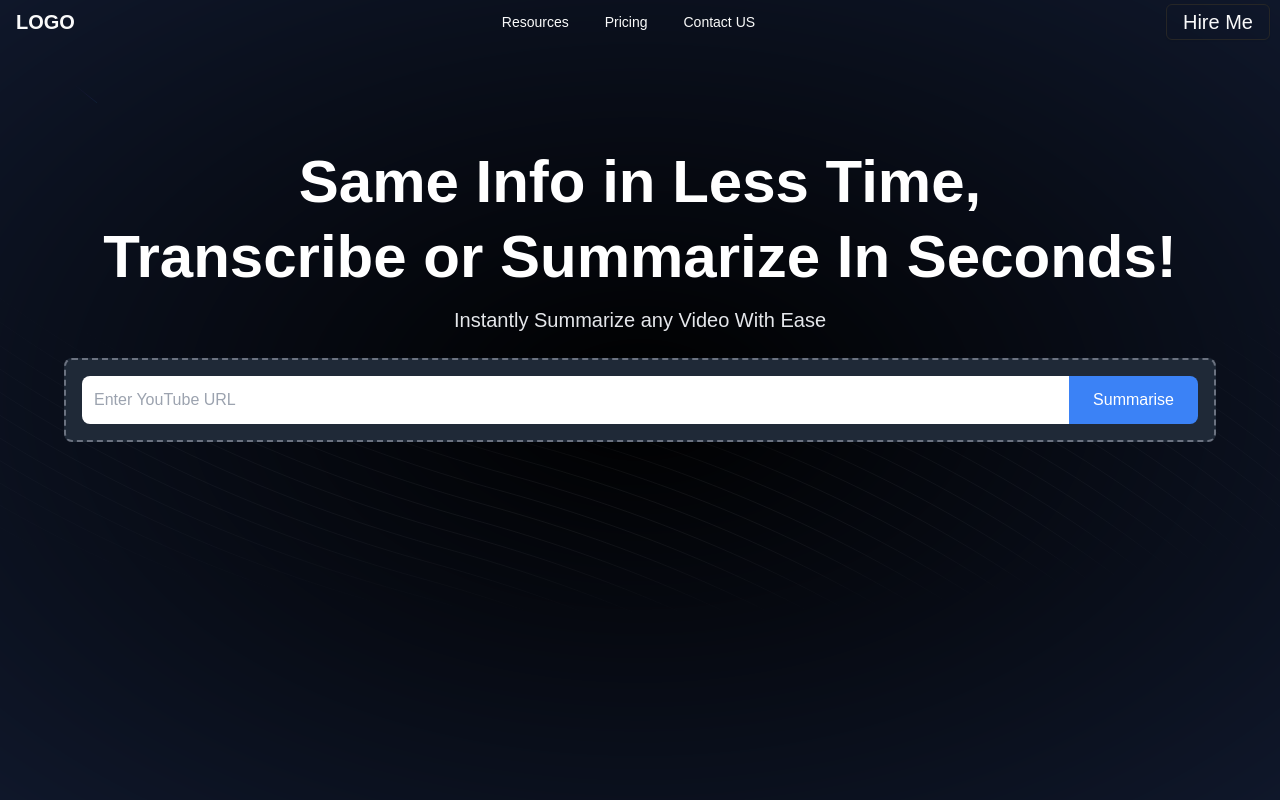
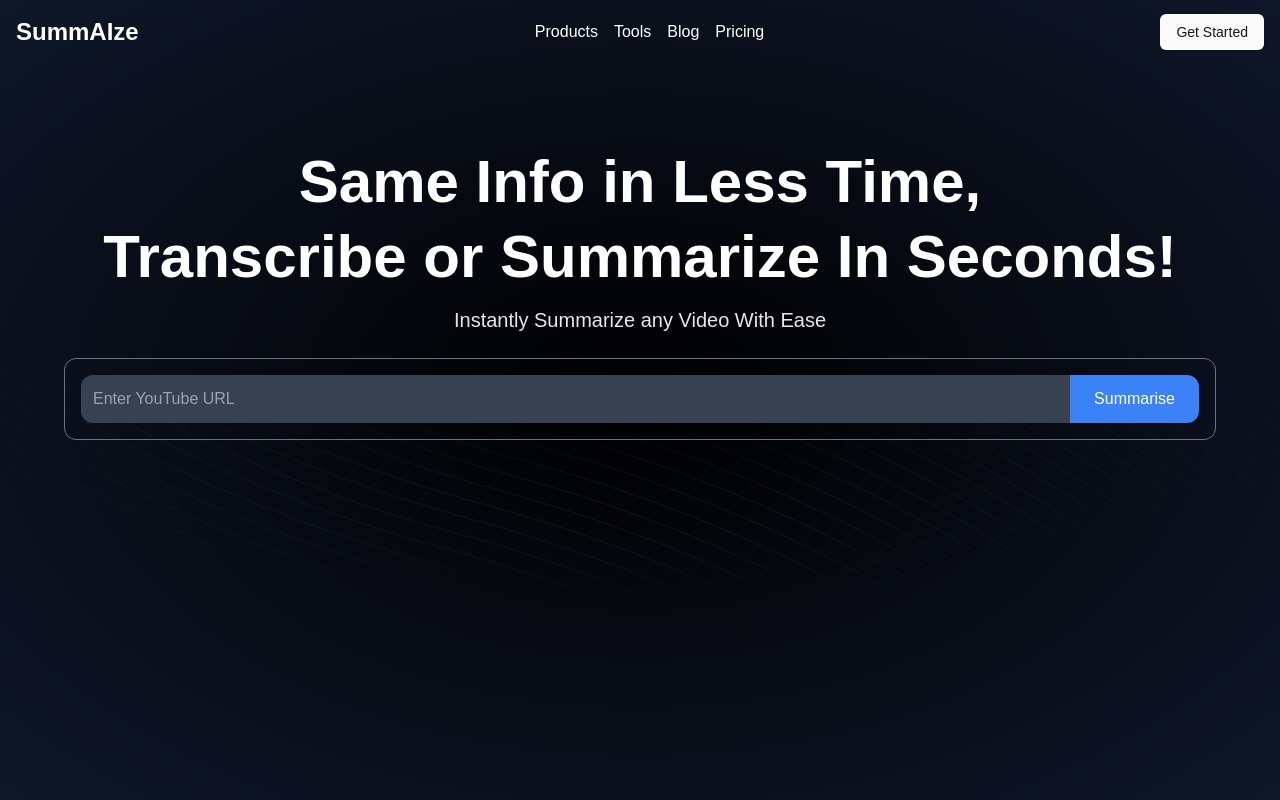
Before and after one commit to sandeshapparala/yt-gpt, a Next.js app: page / in a window 1280 px wide. Built offline with nearby package versions, Linux system fonts and the light colour scheme.

Commit message:
Created the tabs component and made the video page layout

```diff
--- a/app/globals.css
+++ b/app/globals.css
@@ -78,3 +78,25 @@ body {
     @apply bg-background text-foreground;
   }
 }
+
+
+/* Style for WebKit-based browsers (Chrome, Safari, Edge) */
+::-webkit-scrollbar {
+  width: 3px;  /* Width of the scrollbar */
+}
+
+/* Track of the scrollbar */
+::-webkit-scrollbar-track {
+  background: rgb(15 23 42);  /* The background color of the scrollbar track */
+}
+
+/* Handle of the scrollbar */
+::-webkit-scrollbar-thumb {
+  background: radial-gradient(circle, #a67bff 0%, #76c4ff 80%);
+  border-radius: 10px;  /* Rounded corners for the scrollbar thumb */
+}
+
+/* Optional: Add hover effect */
+::-webkit-scrollbar-thumb:hover {
+  background: radial-gradient(circle, red 0%, rgba(255,255,255,0) 80%);
+}
--- a/app/layout.tsx
+++ b/app/layout.tsx
@@ -30,7 +30,7 @@ export default function RootLayout({
   return (
     <html lang="en">
       <body
-        className={`${geistSans.variable} ${geistMono.variable} antialiased dark bg-slate-900` }
+        className={`${geistSans.variable} ${geistMono.variable} antialiased dark ` }
       >
         <Navbar/>
         <div className={""}>
--- a/app/video/[videoId]/components/SummaryTab.tsx
+++ b/app/video/[videoId]/components/SummaryTab.tsx
@@ -27,14 +27,14 @@ const SummaryTab = ({ videoId }: { videoId: string }) => {
         fetchSummary();
     }, [videoId]);
 
-    if (loading) return <div>Loading summary...</div>;
+    if (loading) return <div >Loading summary...</div>;
     if (error) return <div>{error}</div>;
 
     return (
         <div className="p-4">
             {/* Render the summary with markdown support if necessary */}
 
-            <div className="prose max-w-none">
+            <div className="prose max-w-none text-black">
                 <ReactMarkdown remarkPlugins={[remarkGfm]}>{summary}</ReactMarkdown>
             </div>
         </div>
--- a/app/video/[videoId]/components/Tabs.tsx
+++ b/app/video/[videoId]/components/Tabs.tsx
@@ -12,8 +12,8 @@ import SummaryTab from './SummaryTab';
 
 const VideoTabs = ({ videoId }: { videoId: string }) => {
     return (
-        <Tabs defaultValue="transcript" className="w-full">
-            <TabsList>
+        <Tabs defaultValue="transcript" className="w-full text-black">
+            <TabsList className={"bg-gray-800 rounded-t-lg h-12 px-5 w-full sticky top-0"}>
                 <TabsTrigger value="transcript">Transcript</TabsTrigger>
                 <TabsTrigger value="summary">Summary</TabsTrigger>
                 <TabsTrigger value="mindmap">Mindmap</TabsTrigger>
--- a/app/video/[videoId]/components/TranscriptTab.tsx
+++ b/app/video/[videoId]/components/TranscriptTab.tsx
@@ -39,7 +39,7 @@ const TranscriptTab: React.FC<TranscriptProps> = ({ videoId }) => {
 
     return (
         <div className="p-4">
-            <pre className="whitespace-pre-wrap">{transcript}</pre>
+            <pre className="whitespace-pre-wrap text-black">{transcript}</pre>
         </div>
     );
 };
--- a/app/video/[videoId]/components/VideoDetails.tsx
+++ b/app/video/[videoId]/components/VideoDetails.tsx
@@ -19,8 +19,8 @@ const VideoDetails = ({ videoId }: { videoId: string }) => {
 
     return (
         <div className="mt-4">
-            <h1 className="text-2xl font-bold">{videoDetails.title}</h1>
-            <p className="text-gray-400">{videoDetails.channel}</p>
+            <h1 className="text-xl font-bold text-black pb-3">{videoDetails.title}</h1>
+            <p className="text-gray-700 ">Channel: {videoDetails.channel}</p>
 
 
 
--- a/components/InputForm.tsx
+++ b/components/InputForm.tsx
@@ -28,15 +28,15 @@ const InputForm = () => {
     };
 
     return (
-        <form onSubmit={handleSubmit} className="flex items-center border-2 border-dashed border-gray-500 p-4 rounded-lg bg-gray-800 w-full max-w-6xl mx-auto mt-6">
+        <form onSubmit={handleSubmit} className="flex items-center border-[1px] border-solid border-gray-500 p-4 rounded-xl bg-transparent w-full max-w-6xl mx-auto mt-6">
             <input
                 type="text"
                 placeholder="Enter YouTube URL"
                 value={url}
                 onChange={(e) => setUrl(e.target.value)}
-                className="flex-grow p-3 text-black rounded-l-lg outline-none w-full "
+                className="flex-grow p-3 text-white rounded-l-xl outline-none w-full bg-gray-700"
             />
-            <button type="submit" className={"bg-blue-500 text-white px-6 py-3 rounded-r-lg hover:bg-blue-600 active:bg-blue-700 transition-all duration-300 ease-in-out"}>Summarise</button>
+            <button type="submit" className={"bg-blue-500 text-white px-6 py-3 rounded-r-xl hover:bg-blue-600 active:bg-blue-700 transition-all duration-300 ease-in-out"}>Summarise</button>
         </form>
     );
 };
--- a/components/Navbar.tsx
+++ b/components/Navbar.tsx
@@ -2,90 +2,76 @@
 
 import * as React from "react"
 import Link from "next/link"
+import { Menu } from "lucide-react"
 
-import { cn } from "@/lib/utils"
+import { Button } from "@/components/ui/button"
 import {
-    NavigationMenu,
-    NavigationMenuContent,
-    NavigationMenuItem,
-    NavigationMenuLink,
-    NavigationMenuList,
-    NavigationMenuTrigger,
-    navigationMenuTriggerStyle,
-} from "@/components/ui/navigation-menu"
-import {Button} from "@/components/ui/button";
+    Sheet,
+    SheetContent,
+    SheetTrigger,
+} from "@/components/ui/sheet"
 
+export default function Navbar() {
+    const [isOpen, setIsOpen] = React.useState(false)
+    const [isScrolled, setIsScrolled] = React.useState(false)
 
-function Navbar() {
+    React.useEffect(() => {
+        const handleScroll = () => {
+            if (window.scrollY > 0) {
+                setIsScrolled(true)
+            } else {
+                setIsScrolled(false)
+            }
+        }
+
+        window.addEventListener('scroll', handleScroll)
+
+        return () => {
+            window.removeEventListener('scroll', handleScroll)
+        }
+    }, [])
+
     return (
-        <NavigationMenu className={"justify-between pt-1"}>
+        <nav className={`fixed z-50 top-0 left-0 right-0 transition-all duration-300 ${isScrolled ? 'bg-gray-800 shadow-md' : 'bg-transparent md:bg-transparent'}`}>
+            <div className="flex items-center justify-between h-16 px-4 max-w-7xl mx-auto">
+                {/* Logo */}
+                <Link href="/" className="flex items-center">
+                    <span className="text-2xl font-bold text-white">SummAIze</span>
+                </Link>
 
-            <div className="flex items-center">
-                <Link href="/" legacyBehavior passHref>
-                    <NavigationMenuLink className={navigationMenuTriggerStyle()}>
-                        <p className={"font-bold text-xl"}>LOGO</p>
-                    </NavigationMenuLink>
-                </Link>
+                {/* Desktop Menu */}
+                <div className="hidden md:flex space-x-4">
+                    <Link href="/products" className="text-white hover:text-gray-300 transition-colors">Products</Link>
+                    <Link href="/tools" className="text-white hover:text-gray-300 transition-colors">Tools</Link>
+                    <Link href="/blog" className="text-white hover:text-gray-300 transition-colors">Blog</Link>
+                    <Link href="/pricing" className="text-white hover:text-gray-300 transition-colors">Pricing</Link>
+                </div>
+
+                {/* CTA Button */}
+                <div className="hidden md:block">
+                    <Button>Get Started</Button>
+                </div>
+
+                {/* Mobile Menu Button */}
+                <Sheet open={isOpen} onOpenChange={setIsOpen}>
+                    <SheetTrigger asChild>
+                        <Button variant="ghost" className="md:hidden text-white">
+                            <Menu className="h-6 w-6" />
+                            <span className="sr-only">Toggle menu</span>
+                        </Button>
+                    </SheetTrigger>
+                    <SheetContent side="left" className="bg-gray-800">
+                        <div className="flex flex-col space-y-4 mt-4">
+                            <Link href="/products" className="text-white hover:text-gray-300 transition-colors" onClick={() => setIsOpen(false)}>Products</Link>
+                            <Link href="/tools" className="text-white hover:text-gray-300 transition-colors" onClick={() => setIsOpen(false)}>Tools</Link>
+                            <Link href="/blog" className="text-white hover:text-gray-300 transition-colors" onClick={() => setIsOpen(false)}>Blog</Link>
+                            <Link href="/pricing" className="text-white hover:text-gray-300 transition-colors" onClick={() => setIsOpen(false)}>Pricing</Link>
+                            <Button onClick={() => setIsOpen(false)}>Get Started</Button>
+                        </div>
+                    </SheetContent>
+                </Sheet>
             </div>
-
-            <NavigationMenuList>
-                <NavigationMenuItem>
-                    <Link href="/docs" legacyBehavior passHref>
-                        <NavigationMenuLink className={navigationMenuTriggerStyle()}>
-                            Resources
-                        </NavigationMenuLink>
-                    </Link>
-                </NavigationMenuItem>
-
-                <NavigationMenuItem>
-                    <Link href="/docs" legacyBehavior passHref>
-                        <NavigationMenuLink className={navigationMenuTriggerStyle()}>
-                            Pricing
-                        </NavigationMenuLink>
-                    </Link>
-                </NavigationMenuItem>
-
-                <NavigationMenuItem>
-                    <Link href="/docs" legacyBehavior passHref>
-                        <NavigationMenuLink className={navigationMenuTriggerStyle()}>
-                            Contact US
-                        </NavigationMenuLink>
-                    </Link>
-                </NavigationMenuItem>
-
-            </NavigationMenuList>
-
-            <Button className={"mr-2.5 text-xl bg-transparent "} variant={"outline"}>Hire Me</Button>
-
-        </NavigationMenu>
+            <div className={`h-px bg-gray-700 transition-opacity duration-300 ${isScrolled ? 'opacity-100' : 'opacity-0'}`}></div>
+        </nav>
     )
 }
-
-const ListItem = React.forwardRef<
-    React.ElementRef<"a">,
-    React.ComponentPropsWithoutRef<"a">
->(({className, title, children, ...props}, ref) => {
-    return (
-        <li>
-            <NavigationMenuLink asChild>
-                <a
-                    ref={ref}
-                    className={cn(
-                        "block select-none space-y-1 rounded-md p-3 leading-none no-underline outline-none transition-colors hover:bg-accent hover:text-accent-foreground focus:bg-accent focus:text-accent-foreground",
-                        className
-                    )}
-                    {...props}
-                >
-                    <div className="text-sm font-medium leading-none">{title}</div>
-                    <p className="line-clamp-2 text-sm leading-snug text-muted-foreground">
-                        {children}
-                    </p>
-                </a>
-            </NavigationMenuLink>
-        </li>
-    )
-})
-ListItem.displayName = "ListItem"
-
-
-export default Navbar
--- a/components/ui/tabs.tsx
+++ b/components/ui/tabs.tsx
@@ -14,7 +14,7 @@ const TabsList = React.forwardRef<
   <TabsPrimitive.List
     ref={ref}
     className={cn(
-      "inline-flex h-9 items-center justify-center rounded-lg bg-muted p-1 text-muted-foreground",
+      "inline-flex h-9 items-center justify-center bg-muted p-1 text-muted-foreground",
       className
     )}
     {...props}
@@ -29,7 +29,7 @@ const TabsTrigger = React.forwardRef<
   <TabsPrimitive.Trigger
     ref={ref}
     className={cn(
-      "inline-flex items-center justify-center whitespace-nowrap rounded-md px-3 py-1 text-sm font-medium ring-offset-background transition-all focus-visible:outline-none focus-visible:ring-2 focus-visible:ring-ring focus-visible:ring-offset-2 disabled:pointer-events-none disabled:opacity-50 data-[state=active]:bg-background data-[state=active]:text-foreground data-[state=active]:shadow",
+      "inline-flex items-center justify-center whitespace-nowrap rounded-md px-3 py-1 text-[16px] h-full  font-medium ring-offset-background transition-all focus-visible:outline-none focus-visible:ring-2 focus-visible:ring-ring focus-visible:ring-offset-2 disabled:pointer-events-none disabled:opacity-50 data-[state=active]:bg-background data-[state=active]:text-foreground data-[state=active]:shadow",
       className
     )}
     {...props}
--- a/package.json
+++ b/package.json
@@ -14,6 +14,7 @@
     "@radix-ui/react-dialog": "^1.1.2",
     "@radix-ui/react-icons": "^1.3.0",
     "@radix-ui/react-navigation-menu": "^1.2.1",
+    "@radix-ui/react-scroll-area": "^1.2.0",
     "@radix-ui/react-slot": "^1.1.0",
     "@radix-ui/react-tabs": "^1.1.1",
     "axios": "^1.7.7",
```
Also changed, not shown: app/video/[videoId]/components/VideoPlayer.tsx (+10 -1 lines), app/video/[videoId]/page.tsx (+50 -6 lines), 1 other file (tests, documents, lock files or other folders).
